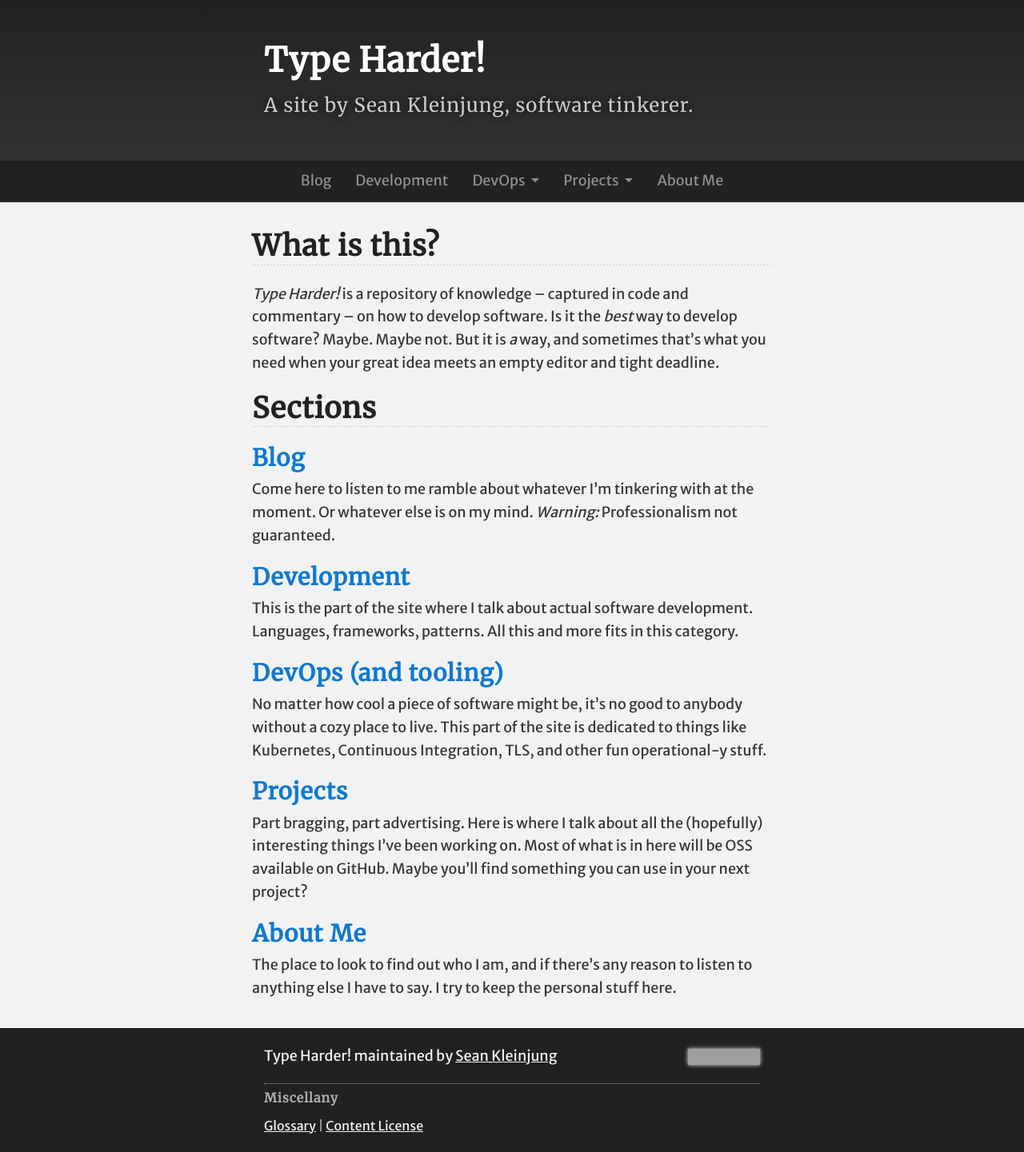
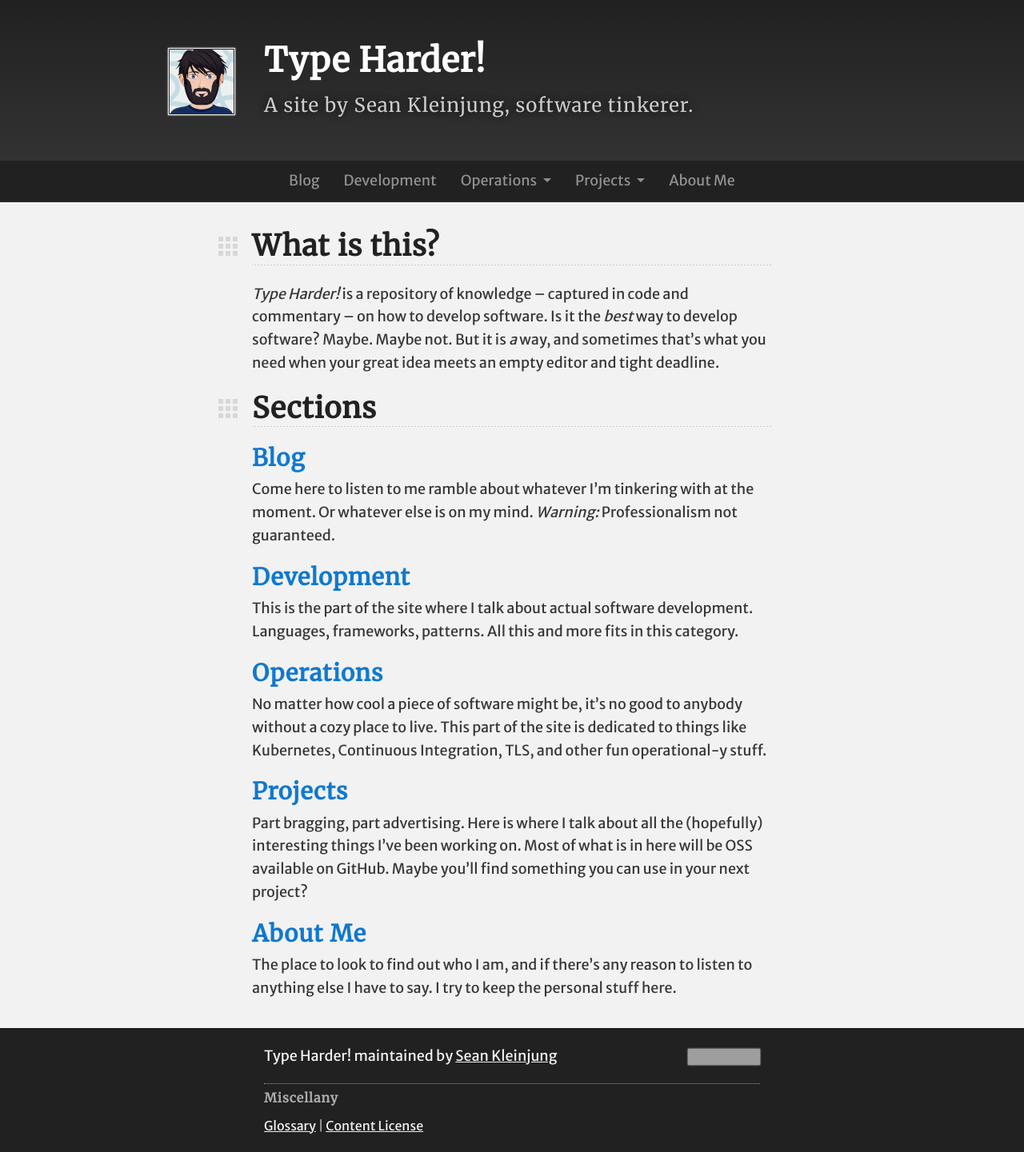
Before and after one commit to Waywocket/waywocket.github.io, a Jekyll site: the page built from index.md, in a window 1280 px wide. Shown: the whole page at 80% size. Built offline with Jekyll 4.4.1, drawn with Linux system fonts in a browser that asks for light colours; our own code applies the rules of GitHub Pages for plain Markdown files; grey boxes are pictures that could not be loaded.

Commit message:
feat: Updated designs, added some images, and completed home page content.

```diff
--- a/_data/navigation.yml
+++ b/_data/navigation.yml
@@ -6,7 +6,7 @@ items:
       items:
         - url: /development/react/its-just-functions/
         - url: /development/react/async-actions-rethought/
-- title: DevOps
+- title: Operations
   url: /devops-and-tooling/
   items:
     - url: /devops-and-tooling/continuous-integration/
--- a/_layouts/base.html
+++ b/_layouts/base.html
@@ -20,7 +20,11 @@
     <div id="header_wrap" class="outer">
       {% if layout.show_header %}
         {% assign show_brand = false %}
+
+
         <header class="inner">
+          <img id="avatar" src="{{ '/assets/images/sean_avatar_80.png' | relative_url }}" />
+
           <h1 id="project_title"><a href="{{ '/' | relative_url }}">{{ site.title | default: site.github.repository_name }}</a></h1>
           <h2 id="project_tagline">{{ site.description | default: site.github.project_tagline }}</h2>
         </header>
--- a/_sass/jekyll-styles.scss
+++ b/_sass/jekyll-styles.scss
@@ -59,16 +59,28 @@ strong {
 
 img {
   margin: 0 auto;
-  padding: 0.5rem;
+  padding: 1px;
   margin: 1rem 0 1rem 0;
   border: 1px solid #ebebeb;
 
-  box-shadow: 0 0 5px #ebebeb;
-  -webkit-box-shadow: 0 0 5px #ebebeb;
-  -moz-box-shadow: 0 0 5px #ebebeb;
-  -o-box-shadow: 0 0 5px #ebebeb;
-  -ms-box-shadow: 0 0 5px #ebebeb;
+  box-shadow: 0 0 2px #ebebeb;
+  -webkit-box-shadow: 0 0 2px #ebebeb;
+  -moz-box-shadow: 0 0 2px #ebebeb;
+  -o-box-shadow: 0 0 2px #ebebeb;
+  -ms-box-shadow: 0 0 2px #ebebeb;
 }
+// img {
+//   margin: 0 auto;
+//   padding: 0.5rem;
+//   margin: 1rem 0 1rem 0;
+//   border: 1px solid #ebebeb;
+
+//   box-shadow: 0 0 5px #ebebeb;
+//   -webkit-box-shadow: 0 0 5px #ebebeb;
+//   -moz-box-shadow: 0 0 5px #ebebeb;
+//   -o-box-shadow: 0 0 5px #ebebeb;
+//   -ms-box-shadow: 0 0 5px #ebebeb;
+// }
 
 p img {
   display: inline;
--- a/assets/css/style.scss
+++ b/assets/css/style.scss
@@ -39,7 +39,26 @@ h1, h2, h3, h4, h5, h6 {
   letter-spacing: 1px;
 }
 h2 {
+  // background: linear-gradient(to bottom, rgba(255,255,255,0.8) 0%,rgba(255,255,255,0.9) 100%),url('{{ "/assets/images/css/ic_apps_black_36dp.png" | relative_url }}') no-repeat local 0px 4px;
+  // background: no-repeat local 0px 4px;
   margin-bottom: 1.2rem;
+}
+/* add bullet icon */
+#main_content h2:before {
+  content: ' ';
+  display: block;
+  position: absolute;
+  left: -48px;
+  width: 36px;
+  height: 36px;
+  z-index: 1;
+  opacity: 0.1;
+  background: transparent url('{{ "/assets/images/css/ic_apps_black_36dp.png" | relative_url }}') no-repeat local 0 4px;
+  -ms-background-size: cover;
+  -o-background-size: cover;
+  -moz-background-size: cover;
+  -webkit-background-size: cover;
+  background-size: cover;
 }
 h3 {
   font-size: 2.9rem;
@@ -52,6 +71,12 @@ p {
 /**********/
 /* Header */
 /**********/
+#avatar {
+  float: left;
+  left: -110px;
+  overflow: visible;
+  position: absolute;
+}
 #project_title {
   margin-bottom: 1.8rem;
 }
--- a/index.md
+++ b/index.md
@@ -17,7 +17,7 @@ moment. Or whatever else is on my mind. *Warning:* Professionalism not guarantee
 This is the part of the site where I talk about actual software development.
 Languages, frameworks, patterns. All this and more fits in this category.
 
-### [DevOps (and tooling)](./devops-and-tooling/)
+### [Operations](./devops-and-tooling/)
 No matter how cool a piece of software might be, it's no good to anybody without
 a cozy place to live. This part of the site is dedicated to things like
 Kubernetes, Continuous Integration, TLS, and other fun operational-y stuff.
```
Also changed, not shown: assets/images/css/ic_apps_black_36dp.png (added), assets/images/css/label_important-24px.svg (added), assets/images/css/label_important.png (added), assets/images/css/label_important_black.png (added), assets/images/sean_avatar_80.png (added), assets/images/sean_avatar_full.png (added), devops-and-tooling/continuous-integration/drone.md (renamed from pages/continuous-integration-using-drone.md), devops-and-tooling/continuous-integration/philosophy.md (renamed from pages/continuous-integration-philosophy.md).
